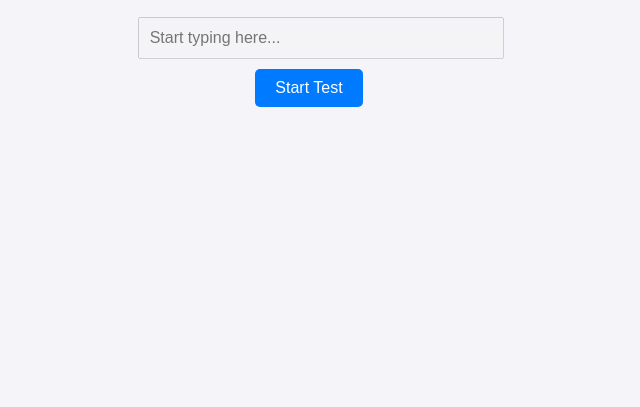
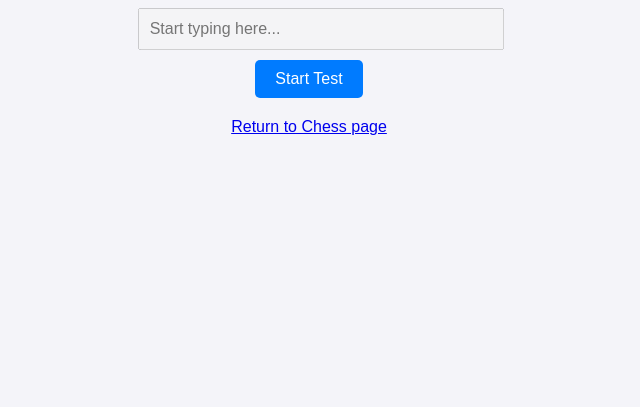
Before and after one commit to danielbraithwaite73/ISfinalproj, a plain HTML site: page webapp.html in a window 1280 px wide. Shown: the part 393-800 px from the top of the page, without its empty margins (331-971 px from the left). Drawn offline with Linux system fonts and the light colour scheme.

Commit message:
Add files via upload

```diff
--- a/webapp.html
+++ b/webapp.html
@@ -160,5 +160,6 @@
       }
     });
   </script>
+  <a href="scratch.html">Return to Chess page</a>
 </body>
 </html>
```
